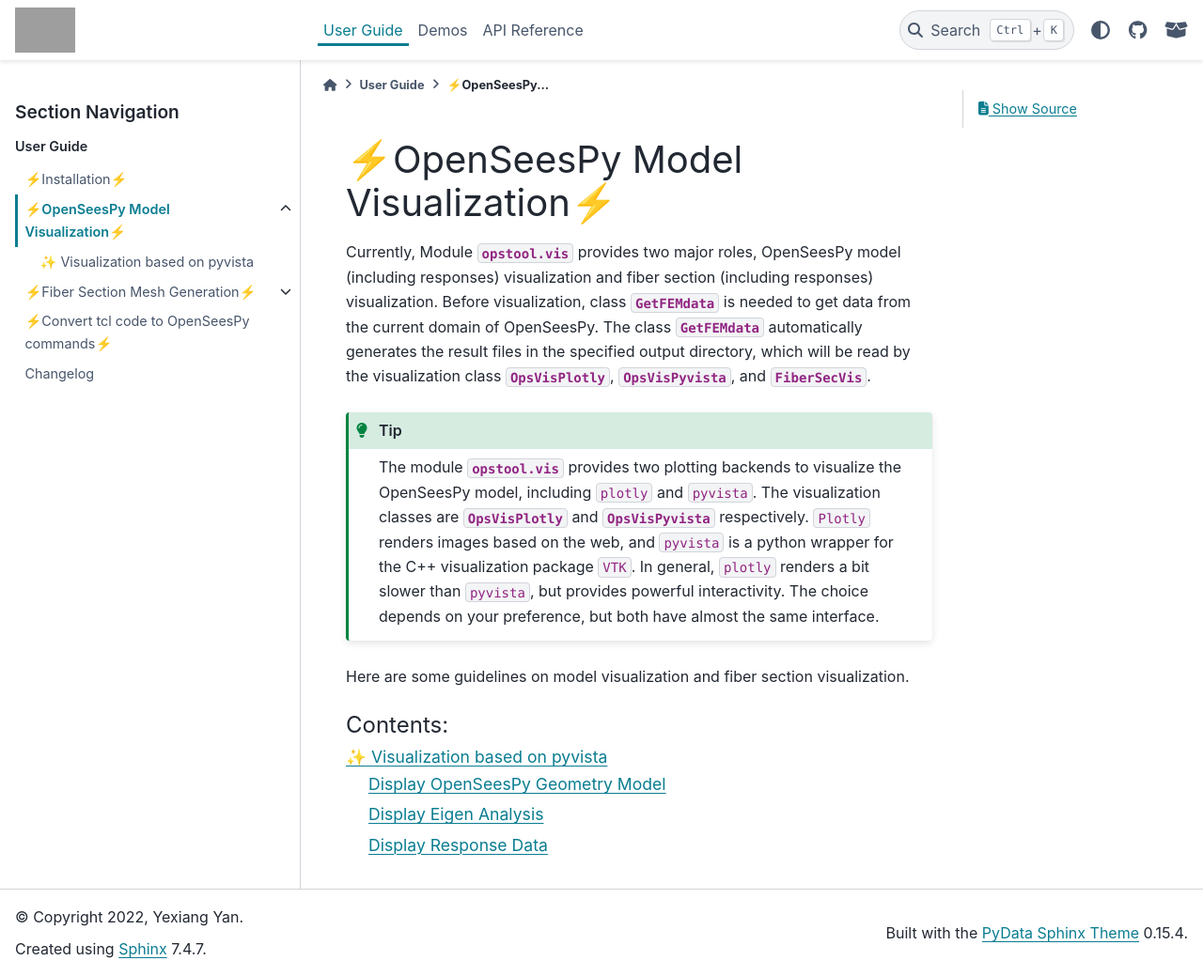
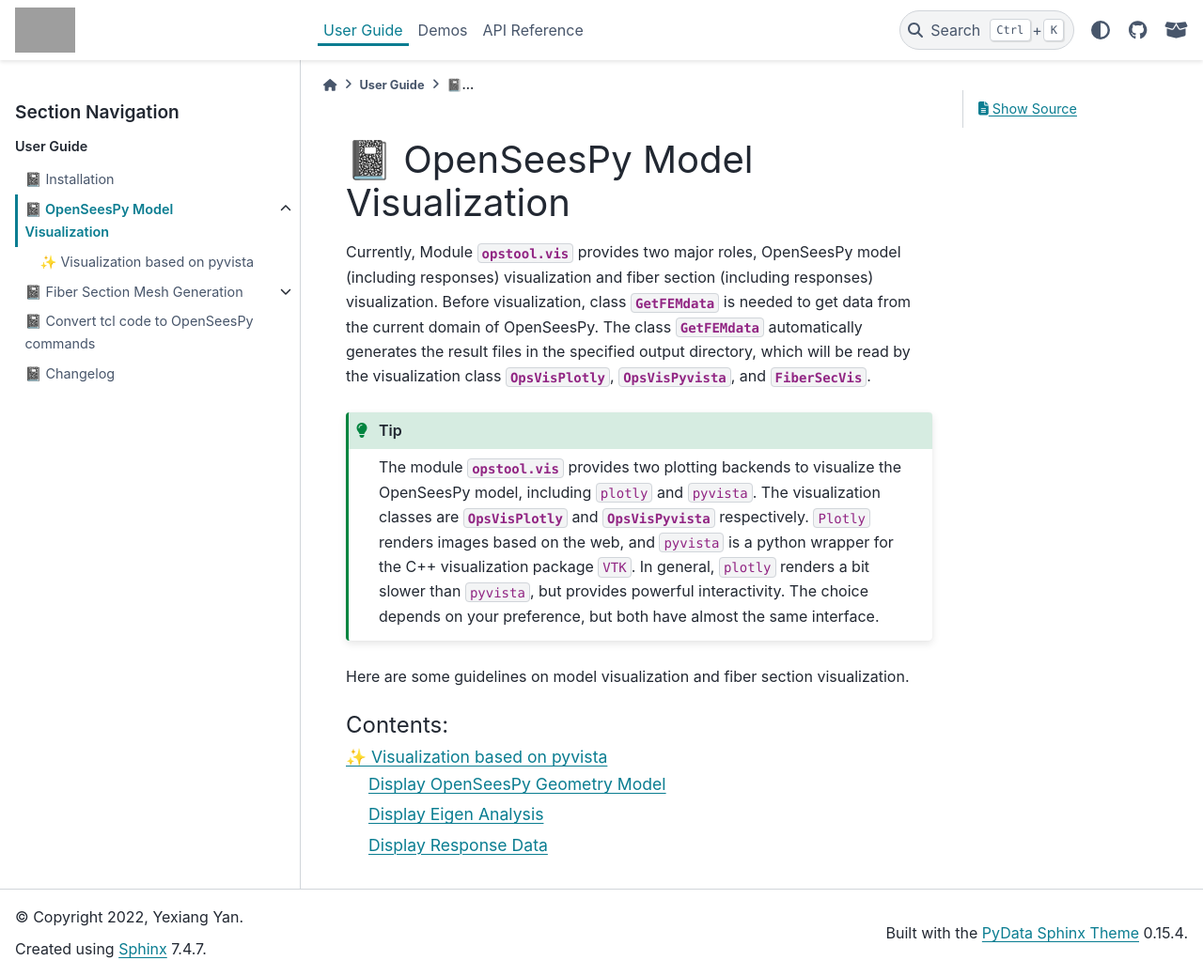
Before and after one commit to yexiang1992/opstool, a Sphinx documentation site: the page built from doc/source/src/mod_vis.rst, in a window 1280 px wide and 1039 px high. Shown: the whole window at 94% size. Built offline with Sphinx 7.4.7 and the PyData theme 0.15.4, drawn with Linux system fonts in a browser that asks for light colours; pages that are not in the unit, such as notebooks, are missing from menus; grey boxes are pictures that could not be loaded.

Commit message:
update docs

```diff
--- a/doc/source/CHANGELOG.rst
+++ b/doc/source/CHANGELOG.rst
@@ -1,5 +1,5 @@
-Changelog
-==========
+📓 Changelog
+=============
 
 v0.4.1
 -------
--- a/doc/source/src/installation.rst
+++ b/doc/source/src/installation.rst
@@ -1,4 +1,4 @@
-⚡Installation⚡
+📓 Installation
 =================
 
 Installing *opstool*
--- a/doc/source/src/mod_secmesh.rst
+++ b/doc/source/src/mod_secmesh.rst
@@ -1,4 +1,4 @@
-⚡Fiber Section Mesh Generation⚡
+📓 Fiber Section Mesh Generation
 ==================================
 
 The module :mod:`opstool.preprocessing` provides a series of classes and functions for fiber section mesh generation,
--- a/doc/source/src/mod_vis.rst
+++ b/doc/source/src/mod_vis.rst
@@ -1,5 +1,5 @@
 
-⚡OpenSeesPy Model Visualization⚡
+📓 OpenSeesPy Model Visualization
 ===================================
 
 Currently, Module :mod:`opstool.vis` provides two major roles, OpenSeesPy model (including responses) visualization and
--- a/doc/source/src/tcl2py.rst
+++ b/doc/source/src/tcl2py.rst
@@ -1,4 +1,4 @@
-⚡Convert tcl code to OpenSeesPy commands⚡
+📓 Convert tcl code to OpenSeesPy commands
 ============================================
 
 For details of the parameters see :func:`opstool.preprocessing.tcl2py`.
```
